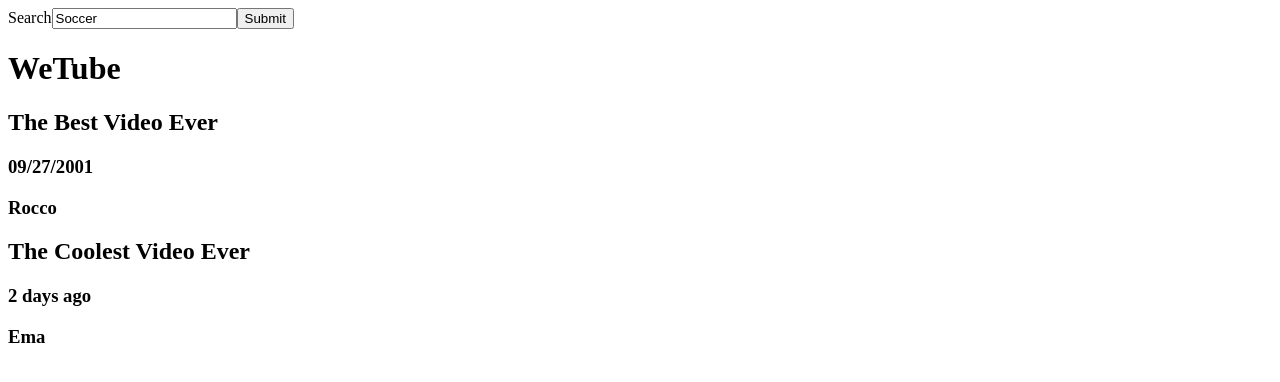
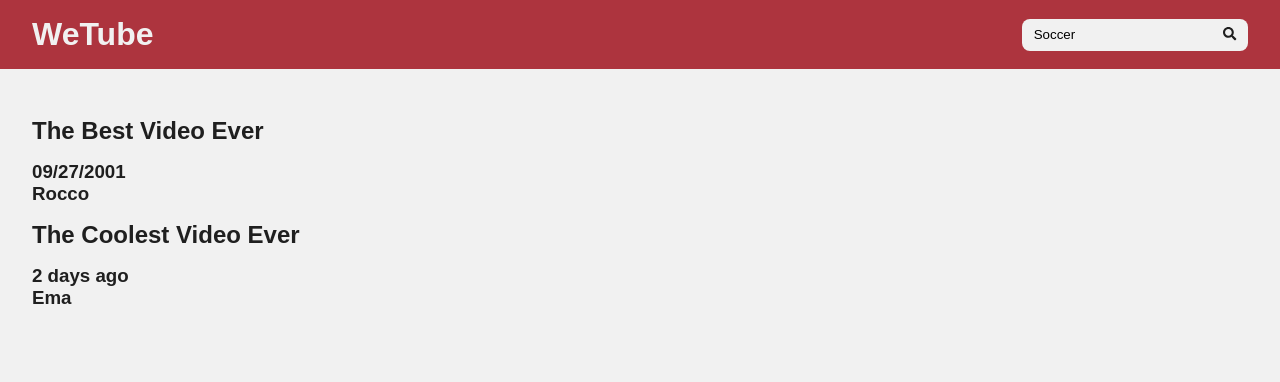
Before and after one commit to roccomaniscalco/youtube-clone, a React (Vite) app: page / in a window 1280 px wide. Shown: the top 382 px of the page. Built offline with nearby package versions, Linux system fonts and the light colour scheme.

Commit message:
applied global styling

```diff
--- a/package.json
+++ b/package.json
@@ -6,7 +6,6 @@
   "scripts": {
     "dev": "parcel src/index.html",
     "lint": "eslint \"src/**/*.{js,jsx}\" --quiet"
-
   },
   "repository": {
     "type": "git",
@@ -29,6 +28,9 @@
     "parcel-bundler": "^1.12.5"
   },
   "dependencies": {
+    "@fortawesome/fontawesome-svg-core": "^1.2.35",
+    "@fortawesome/free-solid-svg-icons": "^5.15.3",
+    "@fortawesome/react-fontawesome": "^0.1.14",
     "react": "^17.0.2",
     "react-dom": "^17.0.2"
   }
--- a/src/App.js
+++ b/src/App.js
@@ -5,9 +5,12 @@ import SearchArea from "./SearchArea";
 
 const App = () => {
   return (
-    <div>
+    <>
+      <header>
+        <h1>WeTube</h1>
         <SearchArea></SearchArea>
-      <h1>WeTube</h1>
+      </header>
+      <main>
         <Video
           title="The Best Video Ever"
           dateAdded="09/27/2001"
@@ -18,7 +21,8 @@ const App = () => {
           dateAdded="2 days ago"
           channel="Ema"
         />
-    </div>
+      </main>
+    </>
   );
 };
 
--- a/src/SearchArea.js
+++ b/src/SearchArea.js
@@ -1,23 +1,23 @@
 import React, { useState } from "react";
+import { FontAwesomeIcon } from '@fortawesome/react-fontawesome'
+import { faCoffee, faSearch } from '@fortawesome/free-solid-svg-icons'
 
 const searchArea = () => {
   const [keyword, setKeyword] = useState("Soccer");
 
   return (
-    <div className="">
-      <form>
-        <label htmlFor="keyword">
-          Search
+    <form className="search-area">
       <input
         type="text"
         id="keyword"
+        aria-label="keyword"
         value={keyword}
         onChange={(e) => setKeyword(e.target.value)}
       />
-          <button>Submit</button>
-        </label>
+      <button aria-label="search">
+        <FontAwesomeIcon icon={faSearch} />
+      </button>
     </form>
-    </div>
   );
 };
 
--- a/src/index.html
+++ b/src/index.html
@@ -4,6 +4,7 @@
     <meta charset="UTF-8" />
     <meta http-equiv="X-UA-Compatible" content="IE=edge" />
     <meta name="viewport" content="width=device-width, initial-scale=1.0" />
+    <link rel="stylesheet" href="wetube.css">
     <title>WeTube</title>
   </head>
   <body>
--- /dev/null
+++ b/src/wetube.css
@@ -0,0 +1,76 @@
+* {
+  box-sizing: border-box;
+  margin: 0;
+  padding: 0;
+}
+
+html {
+  font-size: 16px;
+}
+
+body {
+  background-color: #f1f1f1;
+  color: #1f1f1f;
+  font-family: Arial, Helvetica, sans-serif;
+}
+
+header {
+  display: flex;
+  flex-direction: row;
+  justify-content: space-between;
+  align-items: center;
+
+  padding: 1rem 2rem;
+  background-color: #ad343e;
+}
+
+main {
+  padding: 2rem;
+}
+
+h1 {
+  color: #f1f1f1;
+  margin-right: 2rem;
+}
+
+h2 {
+  margin: 1rem 0rem;
+}
+
+.search-area {
+  display: flex;
+  flex-direction: row;
+  justify-content: start;
+  align-items: center;
+
+  height: 2rem;
+  border: none;
+  outline: none;
+  border-radius: 0.5rem 0.5rem .5rem 0.5rem;
+  background-color: #f1f1f1;
+}
+
+.search-area input {
+  height: 2rem;
+  border: none;
+  outline: none;
+  padding: 0rem 0 0 .75rem;
+
+
+  background: none;
+}
+
+.search-area button {
+  height: 2rem;
+  border: none;
+  outline: none;
+
+  padding: 0rem .75rem;
+
+  background: none;
+  color: #1f1f1f;
+  font-weight: 600;
+
+  cursor: pointer;
+
+}
```
Also changed, not shown: 1 other file (tests, documents, lock files or other folders). Lines whose indentation alone changed are shown as unchanged.
